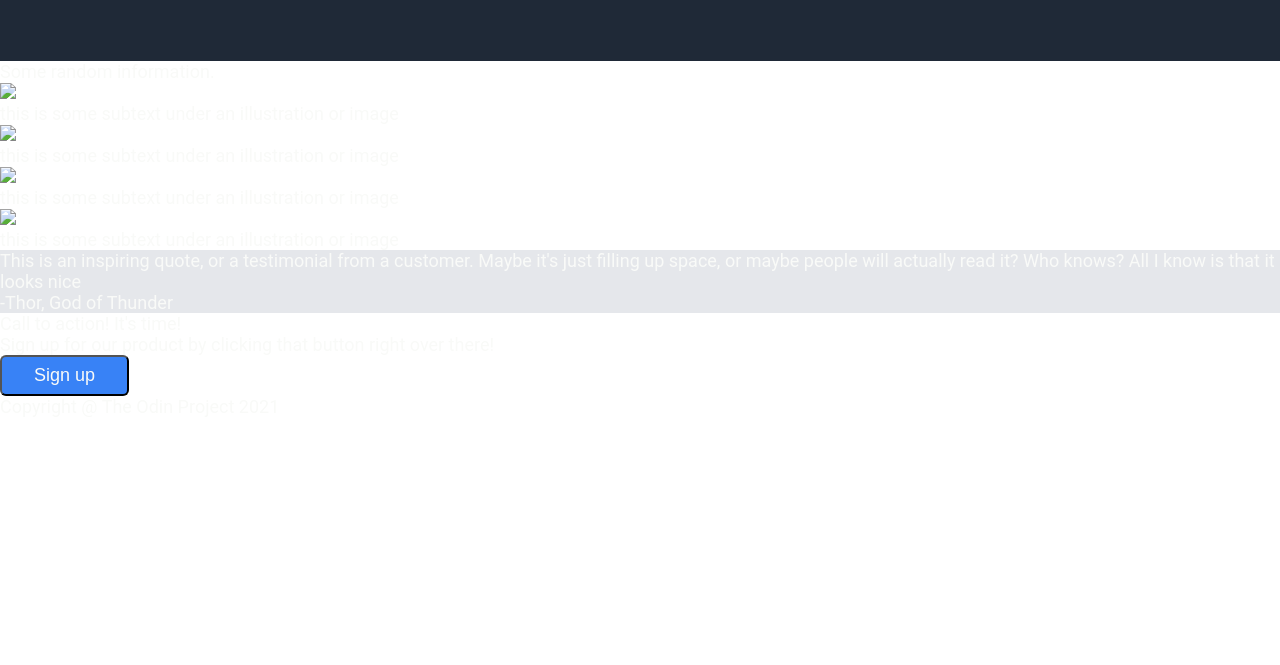
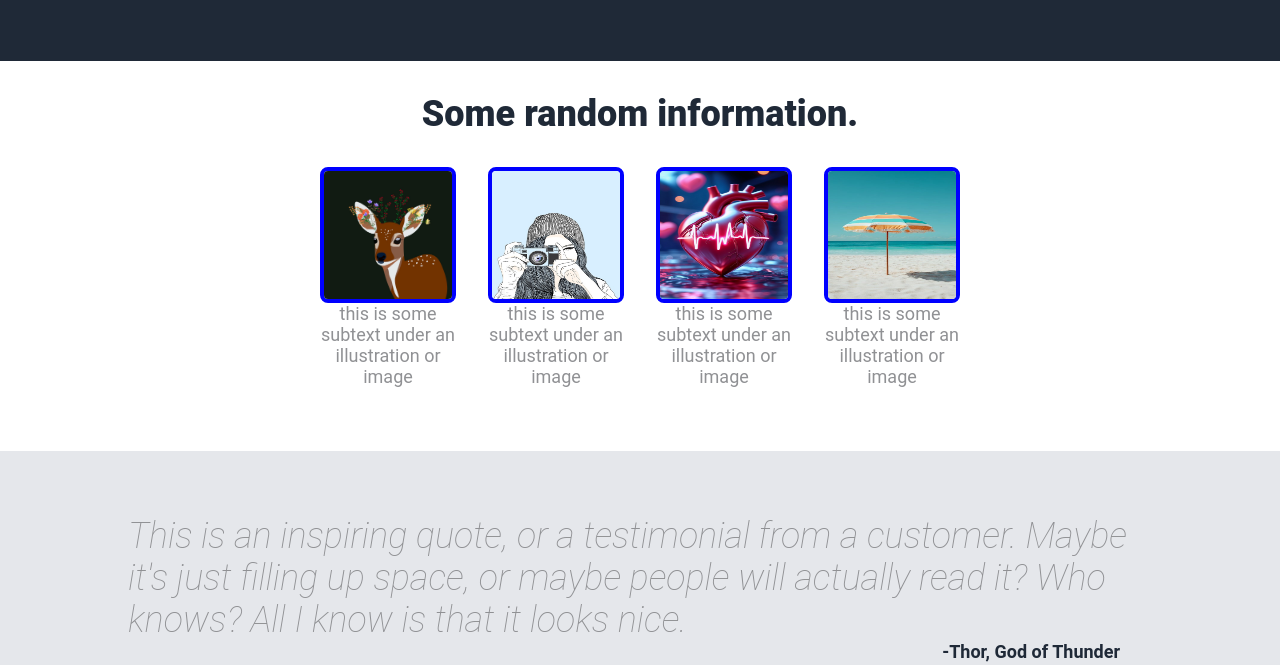
Before and after one commit to nick-x-han/landing-page, a plain HTML site: page index.html in a window 1280 px wide. Shown: the part 355-1020 px from the top of the page. Before the commit the page ends 800 px from the top, so only its background shows below. Drawn offline with Linux system fonts and the light colour scheme.

Commit message:
Complete quote and information sections

```diff
--- a/css/style.css
+++ b/css/style.css
@@ -75,3 +75,65 @@ a {
     padding: 8px 32px;
     font-size: 18px;
 }
+
+.information-section {
+    display: flex;
+    flex-direction: column;
+    align-items: center;
+}
+.information-header {
+    font-size: 36px;
+    color: #1F2937;
+    font-weight: 900;
+    margin: 32px 0;
+}
+
+.information-container {
+    display: flex;
+    justify-content: center;
+    margin-bottom: 64px;
+    gap: 32px;
+}
+.information img {
+    border: 4px blue solid;
+    border-radius: 8px;
+    height: 128px;
+    width: 128px;
+}
+
+.information {
+    color: #909194;
+    display: flex;
+    flex-direction: column;
+    justify-content: flex-start;
+    align-items: center;
+    width: min-content;
+    /* max-width: 256px; */
+    text-align: center;
+    flex: 1;
+    /* border: 1px red solid; */
+}
+
+.quote {
+    display: flex;
+    align-items: center;
+    justify-content: center;
+    background-color: #E5E7EB;
+    flex-direction: column;
+    padding: 64px 128px;
+
+}
+
+.quote-content {
+    font-size: 36px;
+    font-style: italic;
+    color: #909194;
+    font-weight: 100;
+}
+
+.quote-attribution {
+    color: #1F2937;
+    align-self: flex-end;
+    margin-right: 32px;
+    font-weight: bold;
+}
--- a/index.html
+++ b/index.html
@@ -31,42 +31,46 @@
       </div>
     </div>
 
+    <div class="information-section">
+      <div class="information-header">Some random information.</div>
+      <div class="information-container">
         <div class="information">
-      <div class="information-header">Some random information.</div>
-      <div class="information">
-        <img src="images/" class="image" />
+            <img src="images/deer.jpg" class="image" />
             <div class="subtext">
             this is some subtext under an illustration or image
             </div>
         </div>
         <div class="information">
-        <img src="images/" class="image" />
+            <img src="images/girl.jpg" class="image" />
             <div class="subtext">
             this is some subtext under an illustration or image
             </div>
         </div>
         <div class="information">
-        <img src="images/" class="image" />
+            <img src="images/heart.jpg" class="image" />
             <div class="subtext">
             this is some subtext under an illustration or image
             </div>
         </div>
         <div class="information">
-        <img src="images/" class="image" />
+            <img src="images/umbrella.jpg" class="image" />
             <div class="subtext">
             this is some subtext under an illustration or image
             </div>
         </div>
       </div>
 
+    </div>
+
     <div class="quote">
       <div class="quote-content">
         This is an inspiring quote, or a testimonial from a customer. Maybe it's
         just filling up space, or maybe people will actually read it? Who knows?
-        All I know is that it looks nice
+        All I know is that it looks nice.
       </div>
       <div class="quote-attribution">-Thor, God of Thunder</div>
     </div>
+
     <div class="cta">
       <div class="banner">
         <div class="banner-content">
@@ -78,6 +82,7 @@
         <button class="sign-up">Sign up</button>
       </div>
     </div>
+
     <div class="footer">Copyright @ The Odin Project 2021</div>
   </body>
 </html>
```
Lines whose indentation alone changed are shown as unchanged.
